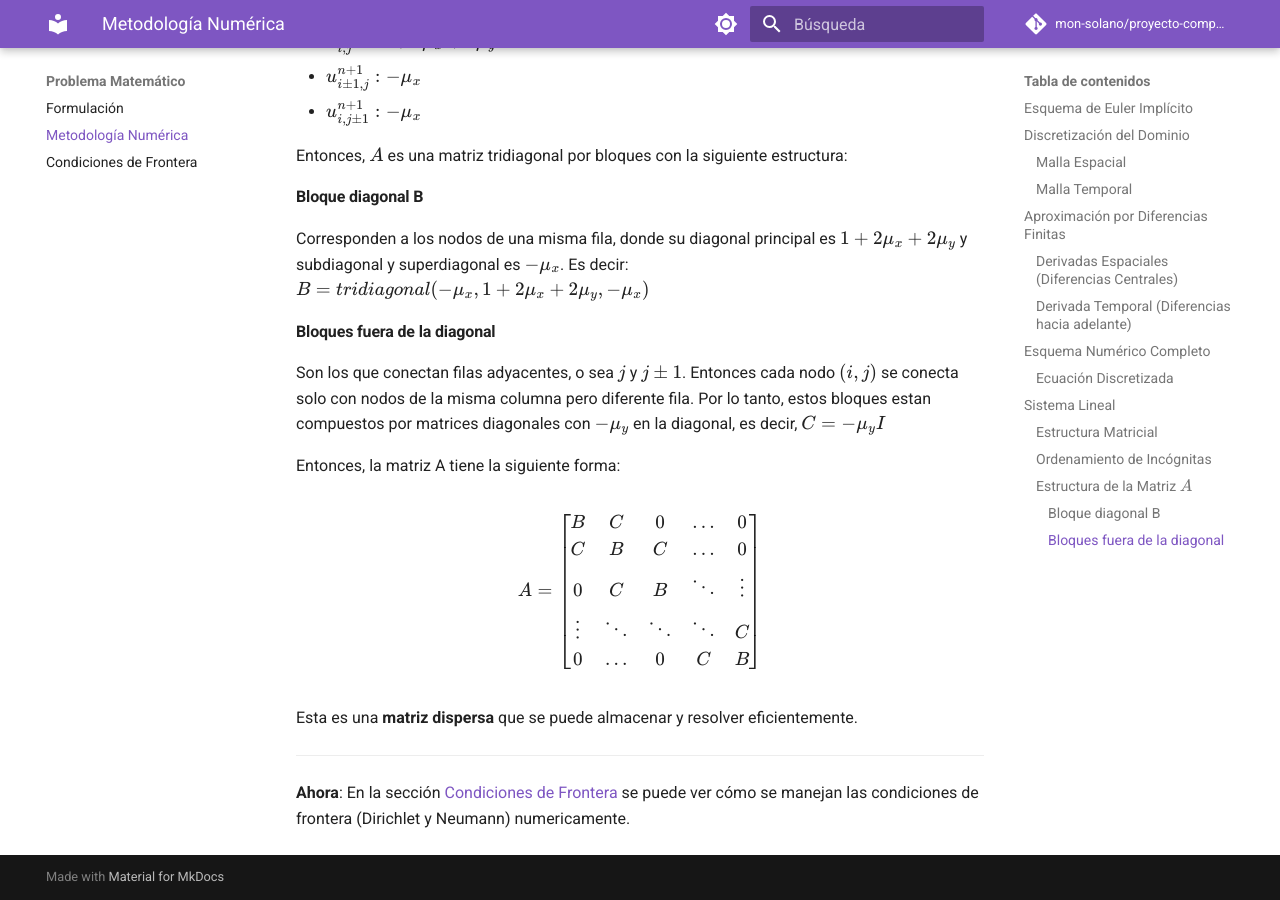
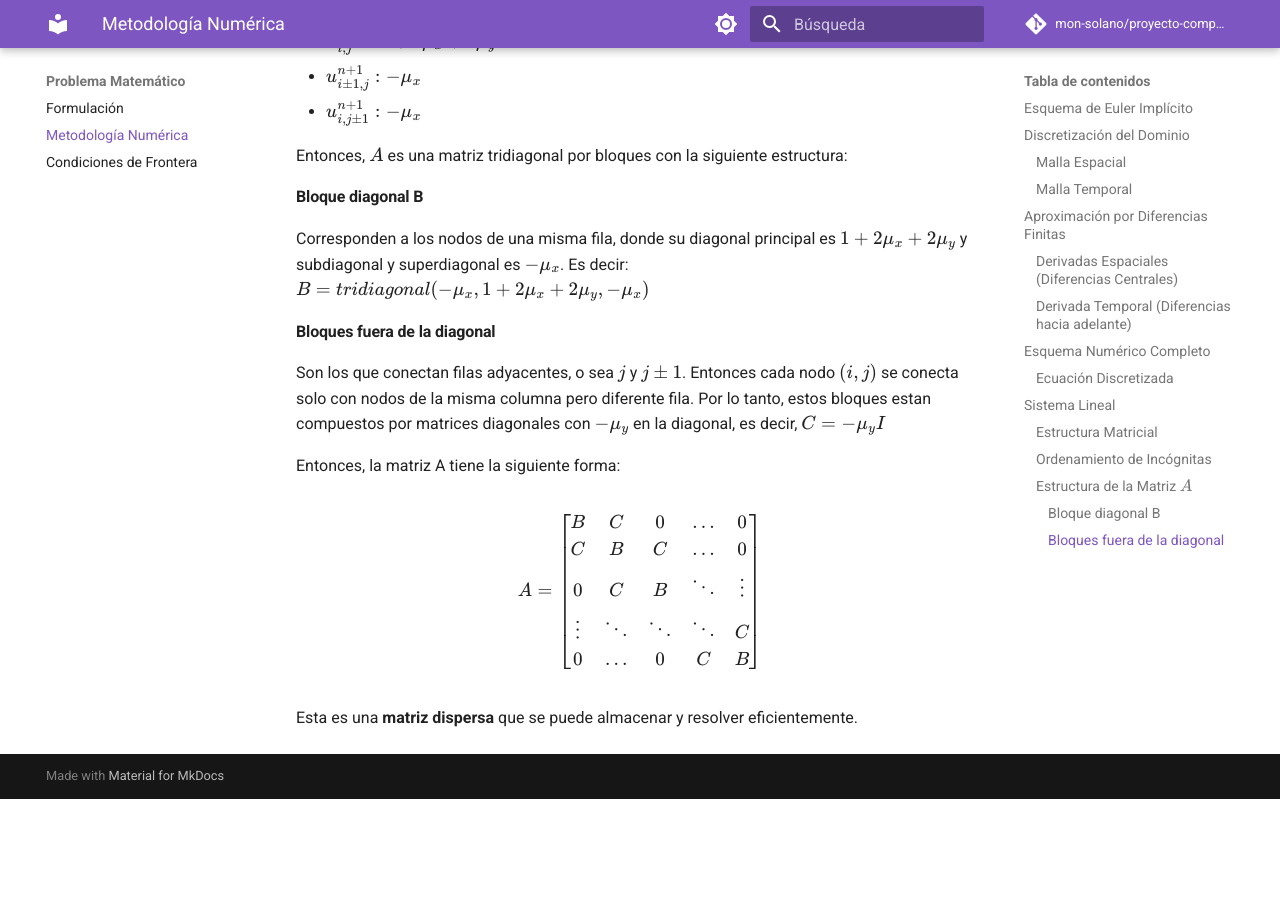
Before and after one commit to mon-solano/proyecto-computacional, an MkDocs documentation site: the page built from docs/matematica/metodologia.md, in a window 1280 px wide and 900 px high, scrolled down 2697 px. Built offline with MkDocs 1.6.1 and Material for MkDocs 9.7.7, drawn with Linux system fonts in a browser that asks for light colours; comment, search, counter and statistics services are not loaded; after the commit the page ends 3496 px from its top, so only the background shows below that.

Commit message:
Update metodologia.md
ADIVINEN quite link

```diff
--- a/docs/matematica/metodologia.md
+++ b/docs/matematica/metodologia.md
@@ -125,7 +125,3 @@ C & B & C & \ldots & 0 \\
 \]
 
 Esta es una **matriz dispersa** que se puede almacenar y resolver eficientemente.
-
----
-
-**Ahora**: En la sección [Condiciones de Frontera](condiciones.md) se puede ver cómo se manejan las condiciones de frontera (Dirichlet y Neumann) numericamente.
```
